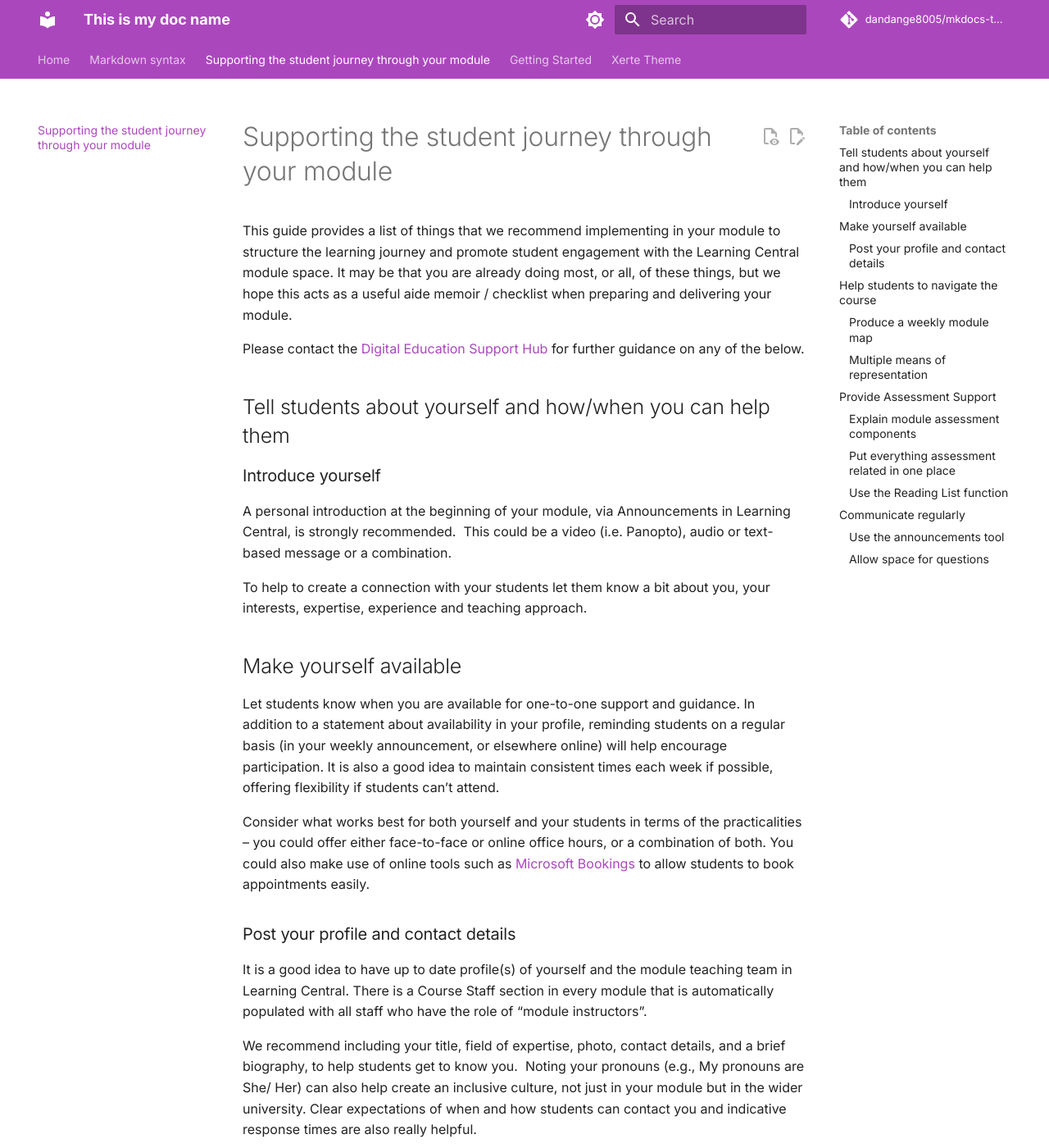
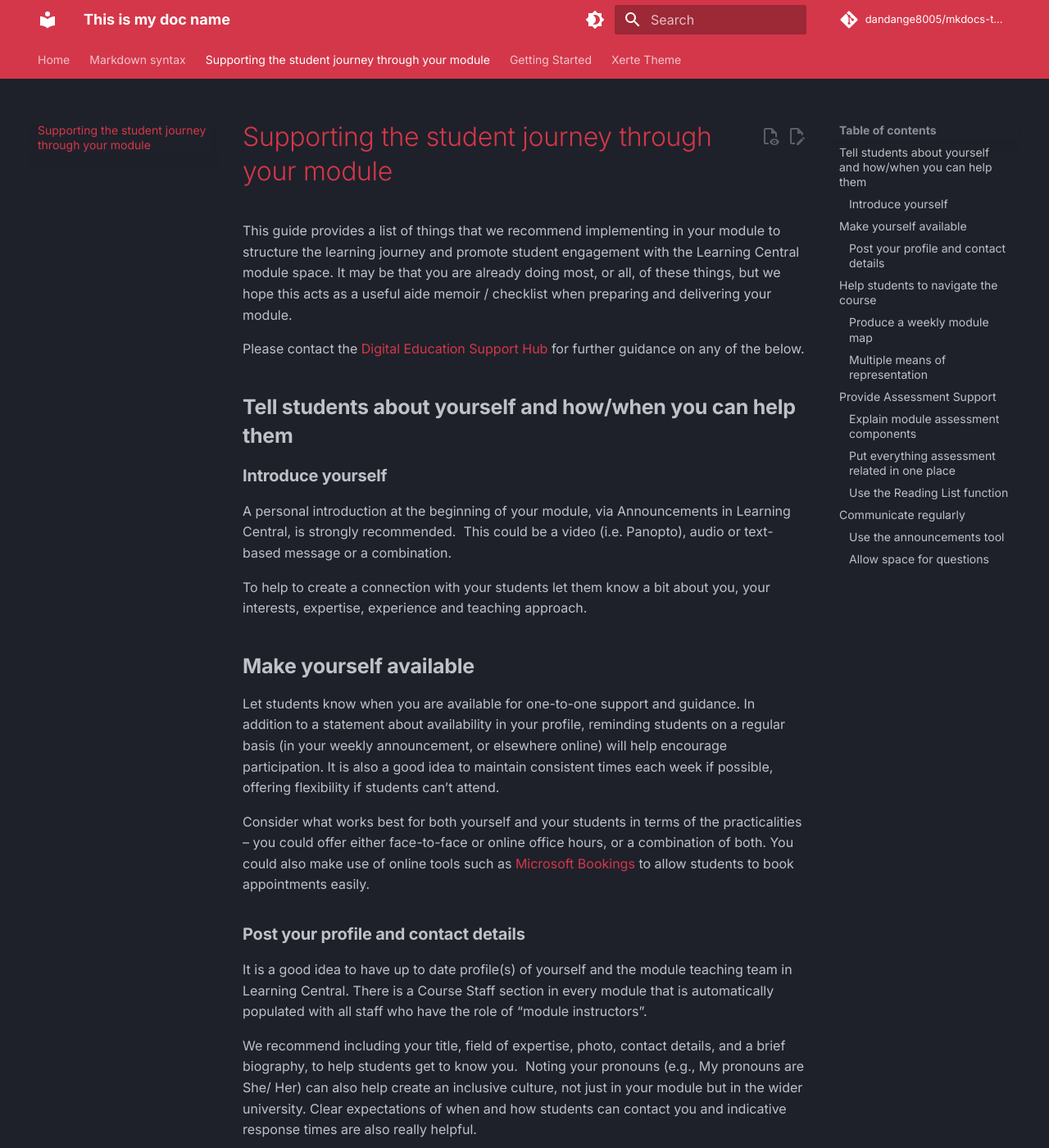
Before and after one commit to dandange8005/mkdocs-site, an MkDocs documentation site: the page built from docs/test guide.md, in a window 1280 px wide and 1400 px high. Shown: the whole window at 82% size. Built offline with MkDocs 1.6.1 and Material for MkDocs 9.7.7, drawn with Linux system fonts in a browser that asks for light colours; comment, search, counter and statistics services are not loaded.

Commit message:
update a few things

```diff
--- a/docs/stylesheets/extra.css
+++ b/docs/stylesheets/extra.css
@@ -1,4 +1,28 @@
 /* This is where the custom styles goes */
+
+:root {
+
+  --cu-red: #d4374a;
+
+  /* Primary color shades */
+
+
+  --md-primary-fg-color: #d4374a;
+  --md-primary-fg-color--light: #e4838e;
+  --md-primary-fg-color--dark:  #991a29;
+
+}
+
+/* Title colours */
+
+.md-typeset h1 {
+  color: var(--cu-red);
+}
+
+.md-typeset h2,
+.md-typeset h3 {
+  font-weight: 600;
+}
 
 .twitter {
     color: #1DA1F2;
--- a/mkdocs.yml
+++ b/mkdocs.yml
@@ -23,19 +23,19 @@ theme:
     - content.action.view
 
   palette:
+    - scheme: slate
+      toggle:
+        icon: material/brightness-4
+        name: Switch to light mode
+      primary: custom
+      accent: indigo
+
     - scheme: default
       toggle:
         icon: material/brightness-7
         name: Switch to dark mode
-      primary: purple
-      accent: teal
-
-    - scheme: slate
-      toggle:
-        icon: material/brightness-4
-        name: Switch to light mode
-      primary: purple
-      accent: teal
+      primary: custom
+      accent: indigo
 
   font:
     text: Inter
@@ -78,6 +78,7 @@ markdown_extensions:
 plugins:
   - search
   - roamlinks
+  - git-revision-date-localized
 
 extra_css:
   - stylesheets/extra.css
```
Also changed, not shown: 1 other file.
